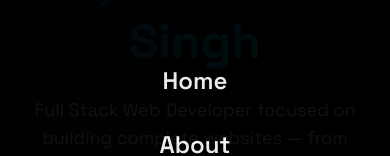
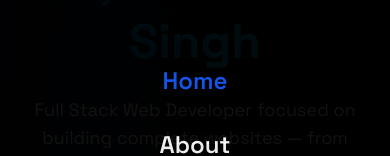
Before and after one commit to va4unsingh/PortfolioWebsite, a React (Vite) app in the folder myPortfolioWebsite/: page / in a window 390 px wide. Both pictures are taken after a click on the button "Toggle menu". Shown: the part 245-401 px from the top of the page. Built offline with nearby package versions, Linux system fonts and the light colour scheme.

Commit message:
mobile navlink color

```diff
--- a/myPortfolioWebsite/src/components/MobileMenu.jsx
+++ b/myPortfolioWebsite/src/components/MobileMenu.jsx
@@ -18,30 +18,46 @@ function MobileMenu({ menuOpen, setMenuOpen }) {
       </button>
 
       <NavLink
-       to="/"
+        to="/"
         onClick={() => setMenuOpen(false)}
-        className="text-2xl font-semibold text-white my-4"
+        className={({ isActive }) =>
+          `${
+            isActive ? "text-blue-600" : "text-white"
+          }  text-2xl font-semibold my-4 `
+        }
       >
         Home
       </NavLink>
       <NavLink
-       to="/about"
+        to="/about"
         onClick={() => setMenuOpen(false)}
-        className="text-2xl font-semibold text-white my-4"
+        className={({ isActive }) =>
+          `${
+            isActive ? "text-blue-600" : "text-white"
+          }  text-2xl font-semibold my-4 `
+        }
       >
         About
       </NavLink>
       <NavLink
-       to="/projects"
+        to="/projects"
         onClick={() => setMenuOpen(false)}
-        className="text-2xl font-semibold text-white my-4"
+        className={({ isActive }) =>
+          `${
+            isActive ? "text-blue-600" : "text-white"
+          }  text-2xl font-semibold my-4 `
+        }
       >
         Projects
       </NavLink>
       <NavLink
-       to="/contact"
+        to="/contact"
         onClick={() => setMenuOpen(false)}
-        className="text-2xl font-semibold text-white my-4"
+        className={({ isActive }) =>
+          `${
+            isActive ? "text-blue-600" : "text-white"
+          }  text-2xl font-semibold my-4 `
+        }
       >
         Contact
       </NavLink>
```
